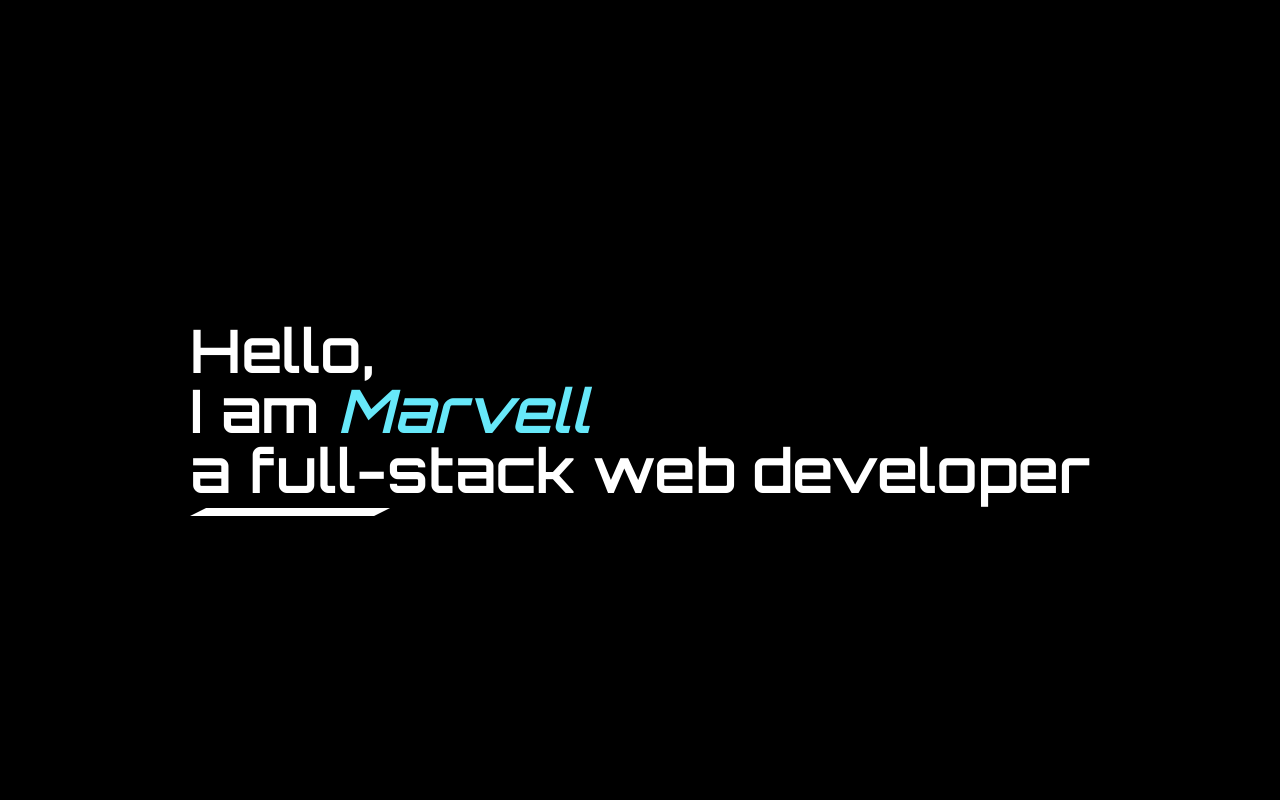
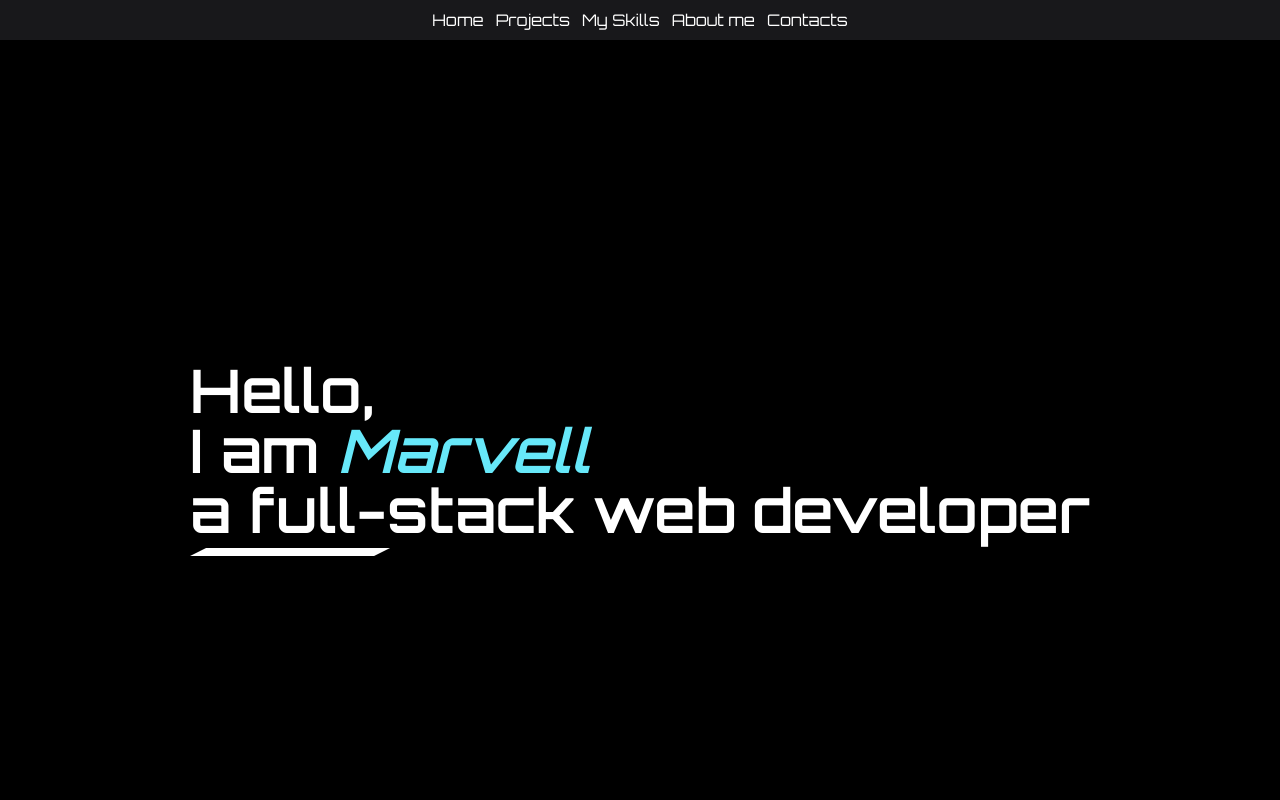
Before and after one commit to LeweProjects/portfolio, a Next.js app: page / in a window 1280 px wide. Shown: the top 800 px of the page. Built offline with nearby package versions, Linux system fonts and the light colour scheme.

Commit message:
header with scroll function

```diff
--- a/app/layout.tsx
+++ b/app/layout.tsx
@@ -23,7 +23,7 @@ export default function RootLayout({
         <title>MARVELL</title>
       </head>
       <body className={inter.className}>
-        {/* <Head /> */}
+        <Head />
         <main>
           {children}
           <Analytics />
--- a/app/page.tsx
+++ b/app/page.tsx
@@ -7,14 +7,23 @@ import reactIcon from "./images/React-icon.png";
 
 //const reactIcon = require('./images/portfolio.png')
 
-export default function Home() {
+function Home() {
+  // export function scroll(): void {
+  //   if(isHome) {
+  //     home.current?.scrollIntoView({ behavior: 'smooth'})
+  //   }
+  // }
+
   return (
     <section>
-      <HeroSection />
+      <div id="hero">
+       <HeroSection />
+      </div>
+
       <div className="flex flex-col w-full min-h-screen h-full items-center mt-24 tracking-wider">
         <div className="text-lg">Welcome! these are my</div>
         <h1 className="w-fit font-semibold text-5xl">PROJECTS</h1>
-        <div className="projects grid grid-cols-2 gap-x-8 mt-16">
+        <div id="projects" className="projects grid grid-cols-2 gap-x-8 mt-16">
           <div className="flex flex-col items-center">
             <Link
               href="/"
@@ -44,7 +53,7 @@ export default function Home() {
         </div>
         <div className="text-lg mt-28">These are my</div>
         <h1 className="w-fit font-semibold text-5xl tech">TECH-STACKS</h1>
-        <div className="mt-10">
+        <div id="stack" className="mt-10">
           <ul className="stack grid grid-cols-4 gap-x-3 gap-y-5 text-xl items-end">
             <li>
               <Image
@@ -169,7 +178,7 @@ export default function Home() {
           </ul>
         </div>
         <h1 className="w-fit font-semibold text-5xl mt-28 mb-10">ABOUT ME</h1>
-        <div className="w-[60%] about text-justify tracking-wider mb-20 text-lg whitespace-break-spaces">
+        <div id="about" className="w-[60%] about text-justify tracking-wider mb-20 text-lg whitespace-break-spaces">
           Hello, my name is{" "}
           <span className="text-cyan-300 italic">Marvell</span>, a 4th year
           graduating college student with enough knowledge to develop a website.
@@ -191,3 +200,4 @@ export default function Home() {
     </section>
   );
 }
+export default Home;
--- a/components/Layout/Footer.tsx
+++ b/components/Layout/Footer.tsx
@@ -11,7 +11,7 @@ const inter = Inter({ subsets: ["latin"] });
 
 const Footer = () => {
   return (
-    <div className="w-full footerContainer bg-zinc-900 py-10 grid grid-cols-2 px-28 justify-center">
+    <div id="contacts" className="w-full footerContainer bg-zinc-900 py-10 grid grid-cols-2 px-28 justify-center">
       <div className="contacts">
         <h1 className="text-2xl font-semibold mb-5">CONTACTS</h1>
         <ul className={inter.className}>
--- a/components/Layout/Head.tsx
+++ b/components/Layout/Head.tsx
@@ -1,13 +1,24 @@
+"use client"
 import Link from "next/link";
 import React from "react";
 
 const head = () => {
+
+  function scrollTo (id: any): void {
+    const section = document.getElementById(id);
+    section?.scrollIntoView({ behavior: "smooth", block:"center" });
+  }
+
   return (
     <div className="w-full flex z-30 bg-zinc-900 p-2 justify-center sticky top-0">
       <li className="list-none flex space-x-3 text-white font-">
-        <Link href="/" className="focus:underline">Home</Link>
-        <Link href="/About">About</Link>
-        <Link href="/Profile">Profile</Link>
+        <button onClick={() => scrollTo("hero")} className="focus:underline">
+          Home
+        </button>
+        <button onClick={() => scrollTo("projects")}>Projects</button>
+        <button onClick={() => scrollTo("stack")}>My Skills</button>
+        <button onClick={() => scrollTo("about")}>About me</button>
+        <button onClick={() => scrollTo("contacts")}>Contacts</button>
       </li>
     </div>
   );
```
